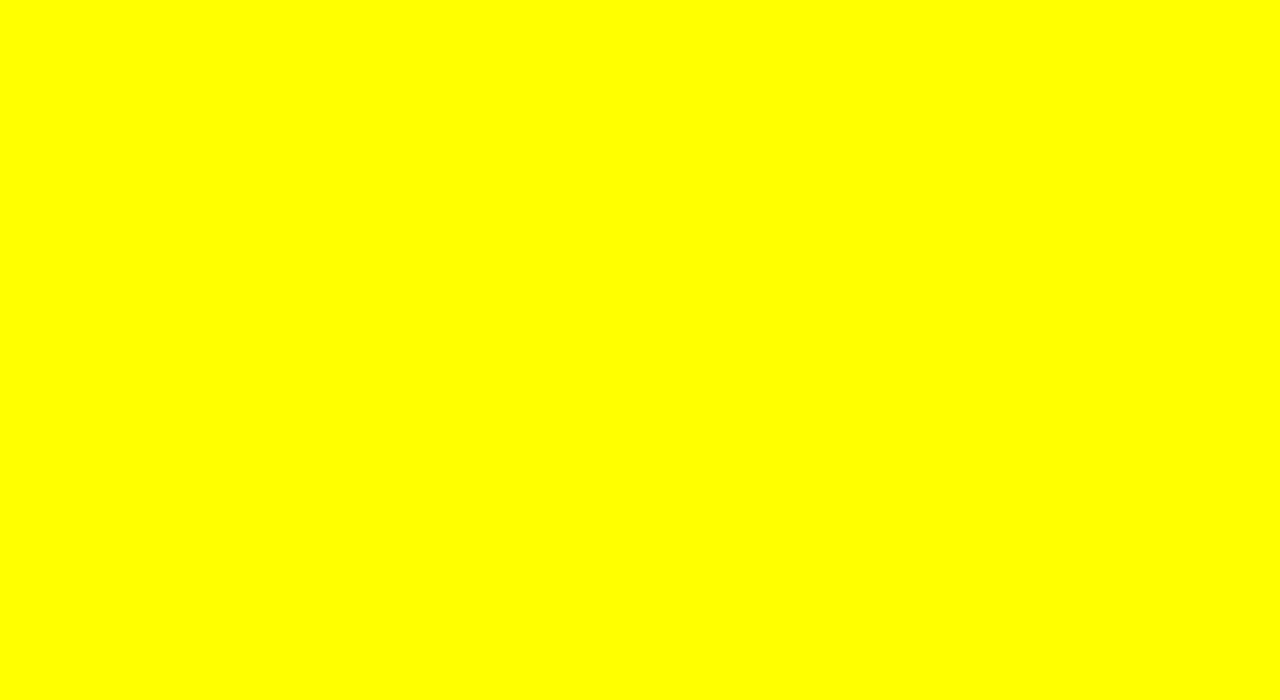
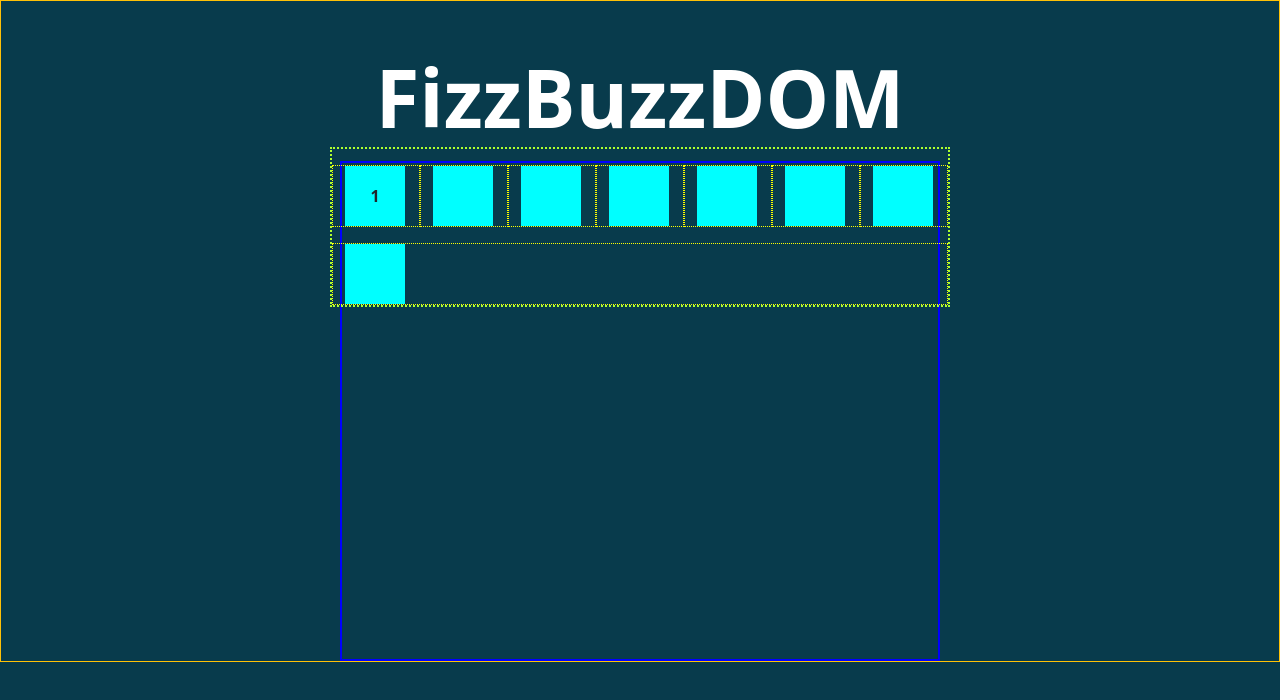
Before and after one commit to Lorenzo7991/FizzBuzz, a plain HTML site: page index.html in a window 1280 px wide. Drawn offline with nearby package versions, Linux system fonts and the light colour scheme.

Commit message:
add DOM layout elements

```diff
--- a/css/style.css
+++ b/css/style.css
@@ -1,4 +1,39 @@
-/* ^ DOM - CSS Test response */
+/* ^ COLORS UTILITIES */
+.bg-blue{
+    background-color: rgb(19, 137, 178);
+}
+
+.bg-green{
+    background-color: rgb(11, 214, 161);
+}
+
+.bg-yellow{
+    background-color: rgb(255, 209, 102);
+}
+
+.bg-red{
+    background-color: rgb(240, 70, 111);
+}
+/* ^ UTILITIES */
 body{
-    background-color: yellow;
+    background-color: rgb(8, 59, 76);
 }
+.grid{
+    max-width: 600px;
+    min-height: 500px;
+    margin: 0 auto;
+    border: 2px solid blue;
+}
+.square{
+    height: 60px;
+    width: 60px;
+    background-color: aqua;
+}
+
+.row{
+    border: 2px dotted greenyellow;
+}
+
+[class^="col"] {
+    border: 1px dotted yellow;
+}
--- a/index.html
+++ b/index.html
@@ -1,11 +1,13 @@
 <!DOCTYPE html>
 <html lang="en">
+
 <head>
     <meta charset="UTF-8">
     <meta name="viewport" content="width=device-width, initial-scale=1.0">
 
     <!-- * Imported BOOTSTRAP - CSS stylesheet -->
-    <link href="https://cdn.jsdelivr.net/npm/bootstrap@5.3.2/dist/css/bootstrap.min.css" rel="stylesheet" integrity="sha384-T3c6CoIi6uLrA9TneNEoa7RxnatzjcDSCmG1MXxSR1GAsXEV/Dwwykc2MPK8M2HN" crossorigin="anonymous">
+    <link href="https://cdn.jsdelivr.net/npm/bootstrap@5.3.2/dist/css/bootstrap.min.css" rel="stylesheet"
+        integrity="sha384-T3c6CoIi6uLrA9TneNEoa7RxnatzjcDSCmG1MXxSR1GAsXEV/Dwwykc2MPK8M2HN" crossorigin="anonymous">
 
     <!-- * Local CSS stylesheet -->
     <link rel="stylesheet" href="css/style.css">
@@ -18,7 +20,46 @@
     <!-- * Local JS sheet -->
     <script defer src="js/script.js"></script>
 </head>
+
 <body>
+    <main>
+        <div class="container-fluid border border-warning ">
+             <h1 class="text-center text-white display-1 fw-bolder mt-5 mb-3">FizzBuzzDOM</h1>
+                <div class="grid">
+                    <div class="row row-cols-7 gy-3">
+                        <div class="col">
+                            <div class="square d-flex justify-content-center align-items-center">
+                                <span class="square-text fw-bolder fs-6">1</span>
+                            </div>
+                        </div>
+                        <div class="col">
+                            <div class="square"></div>
+                        </div>
+                        <div class="col">
+                            <div class="square"></div>
+                        </div>
+                        <div class="col">
+                            <div class="square"></div>
+                        </div>
+                        <div class="col">
+                            <div class="square"></div>
+                        </div>
+                        <div class="col">
+                            <div class="square"></div>
+                        </div>
+                        <div class="col">
+                            <div class="square"></div>
+                        </div>
+                        <div class="col">
+                            <div class="square"></div>
+                        </div>
+                    </div>
+                </div>
+        </div>
+    </main>
+
+
 
 </body>
+
 </html>
--- a/js/script.js
+++ b/js/script.js
@@ -3,9 +3,9 @@ console.log('JS OK');
 
 // CONSOLE OUTPUT SECTION:
 
-//Ciclo per conteggio da 1 a 100
+ //Ciclo per conteggio da 1 a 100
 for (let i = 1; i <= 100; i++) {
-    // Verifica del valore "i" multiplo di 3 e di 5: se "i modulo di 3" restituisce 0, quindi non ha resto, è multiplo di 3. altrettanto per il 5. se entrambe le condizioni sono verificate. stampo in console "FizzBuzz"
+    // Verifica del valore "i" multiplo di 3 e di 5: se "i modulo di 3" restituisce 0, quindi non ha resto, è multiplo di 3. altrettanto per il 5. se entrambe le condizioni sono verificate. stampa in console "FizzBuzz"
     if (i % 3 === 0 && i % 5 === 0) {
         console.log("FizzBuzz");
     }
```
